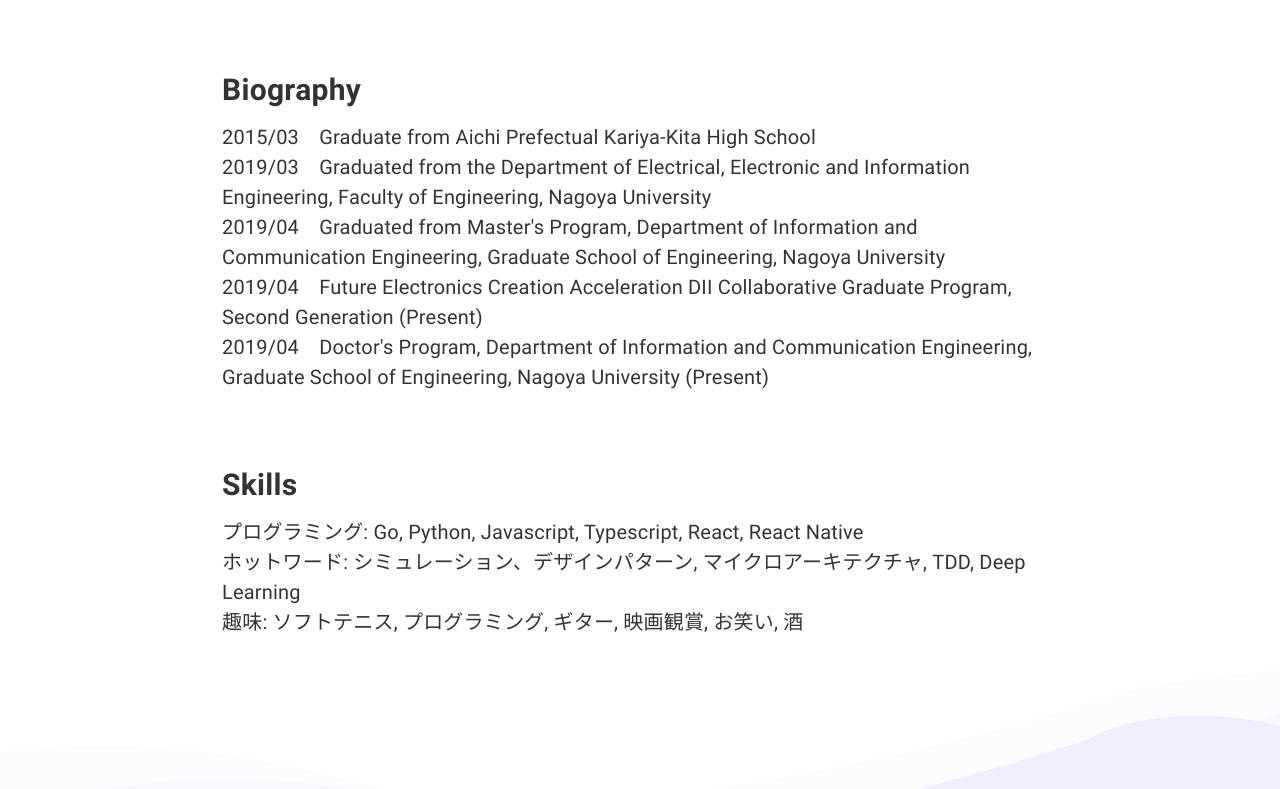
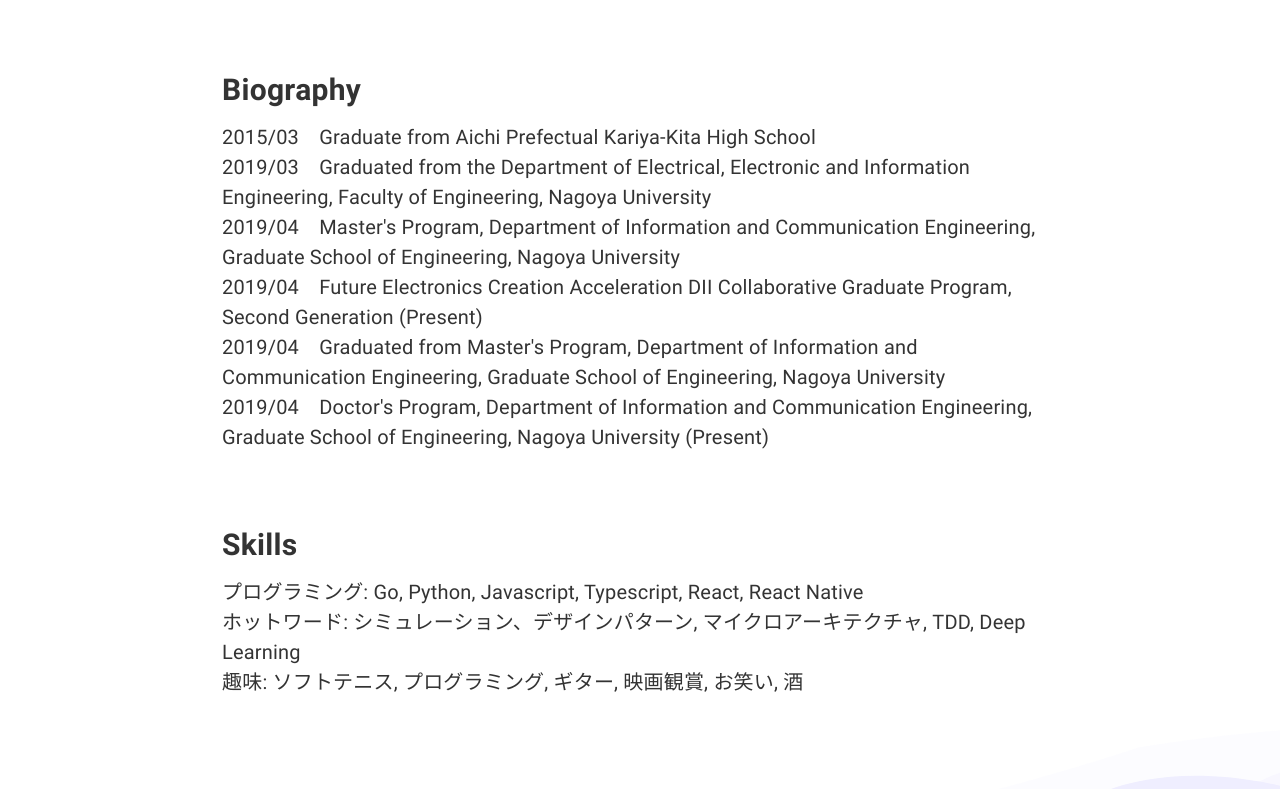
Before and after one commit to RuiHirano/RuiHirano.github.io, a Gatsby site: page /about in a window 1280 px wide. Shown: the part 711-1500 px from the top of the page. Built offline with nearby package versions, Linux system fonts and the light colour scheme; Gatsby itself is replaced by a stand-in of ours.

Commit message:
update bio

```diff
--- a/src/intl/en_US.js
+++ b/src/intl/en_US.js
@@ -15,7 +15,7 @@
     bio_data2: "2019/03　Graduated from the Department of Electrical, Electronic and Information Engineering, Faculty of Engineering, Nagoya University",
     bio_data3: "2019/04　Master's Program, Department of Information and Communication Engineering, Graduate School of Engineering, Nagoya University",
     bio_data4: "2019/04　Future Electronics Creation Acceleration DII Collaborative Graduate Program, Second Generation (Present)",
-    bio_data3: "2019/04　Graduated from Master's Program, Department of Information and Communication Engineering, Graduate School of Engineering, Nagoya University",
-    bio_data5: "2019/04　Doctor's Program, Department of Information and Communication Engineering, Graduate School of Engineering, Nagoya University (Present)"
+    bio_data5: "2019/04　Graduated from Master's Program, Department of Information and Communication Engineering, Graduate School of Engineering, Nagoya University",
+    bio_data6: "2019/04　Doctor's Program, Department of Information and Communication Engineering, Graduate School of Engineering, Nagoya University (Present)"
 }
 export default en_US;
--- a/src/intl/ja_JP.js
+++ b/src/intl/ja_JP.js
@@ -15,7 +15,7 @@
     bio_data2: "2019年3月　国立法人名古屋大学工学部電気電子情報工学科　卒業",
     bio_data3: "2019年4月　名古屋大学大学院工学研究科 情報通信工学専攻 修士課程 入学",
     bio_data4: "2019年4月　未来エレクトロニクス創成加速DII協働大学院プログラム 二期生 (現在)",
-    bio_data3: "2021年3月　名古屋大学大学院工学研究科 情報通信工学専攻 修士課程 卒業",
-    bio_data5: "2021年4月　名古屋大学大学院工学研究科 情報通信工学専攻 博士課程 入学(現在)"
+    bio_data5: "2021年3月　名古屋大学大学院工学研究科 情報通信工学専攻 修士課程 卒業",
+    bio_data6: "2021年4月　名古屋大学大学院工学研究科 情報通信工学専攻 博士課程 入学(現在)"
 }
 export default ja_JP;
--- a/src/pages/about.tsx
+++ b/src/pages/about.tsx
@@ -47,6 +47,7 @@
         intl.formatMessage({ id: "bio_data3" }),
         intl.formatMessage({ id: "bio_data4" }),
         intl.formatMessage({ id: "bio_data5" }),
+        intl.formatMessage({ id: "bio_data6" }),
     ]
     return (
         <Grid container style={{ padding: 30 }}>
```
